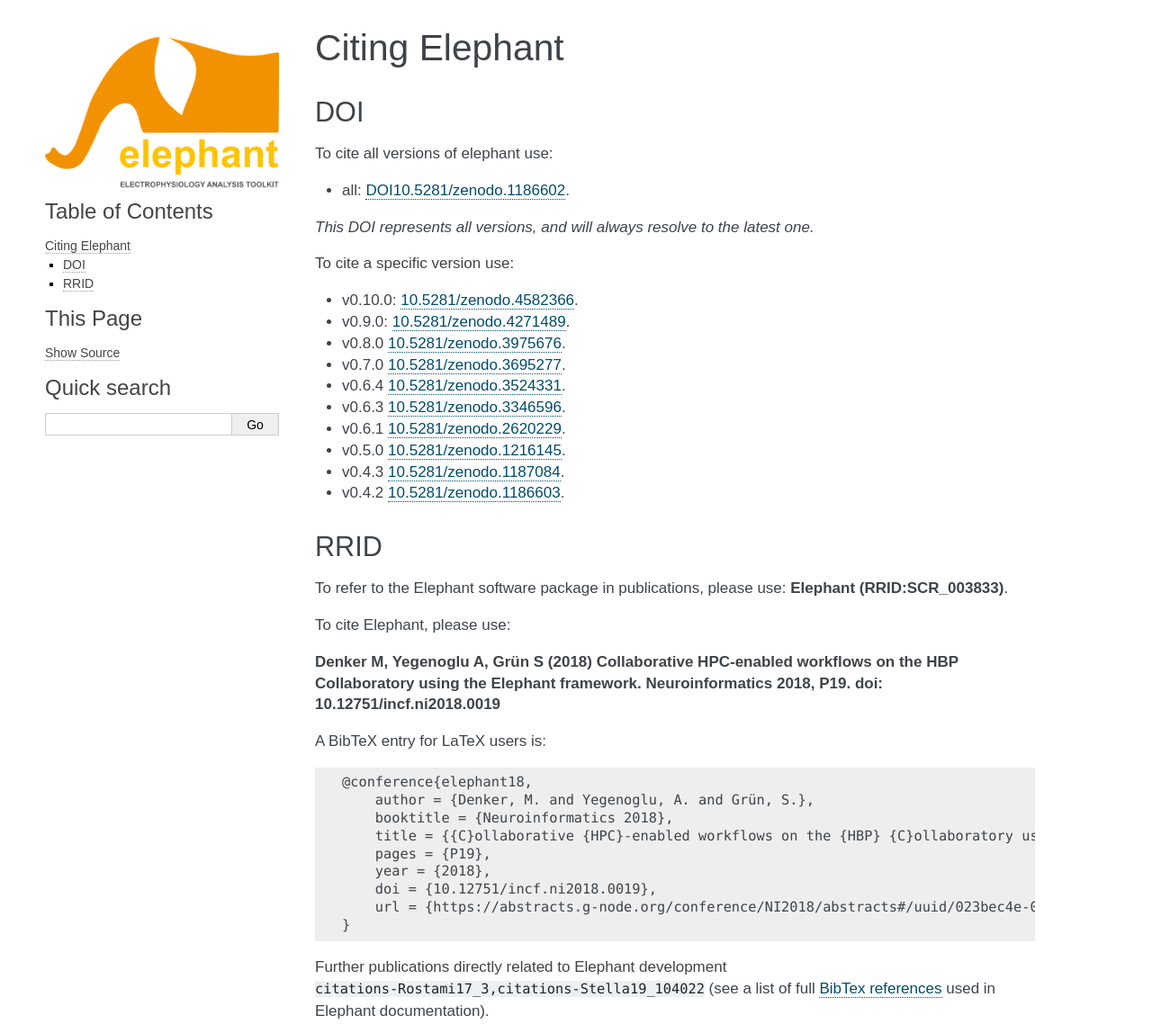
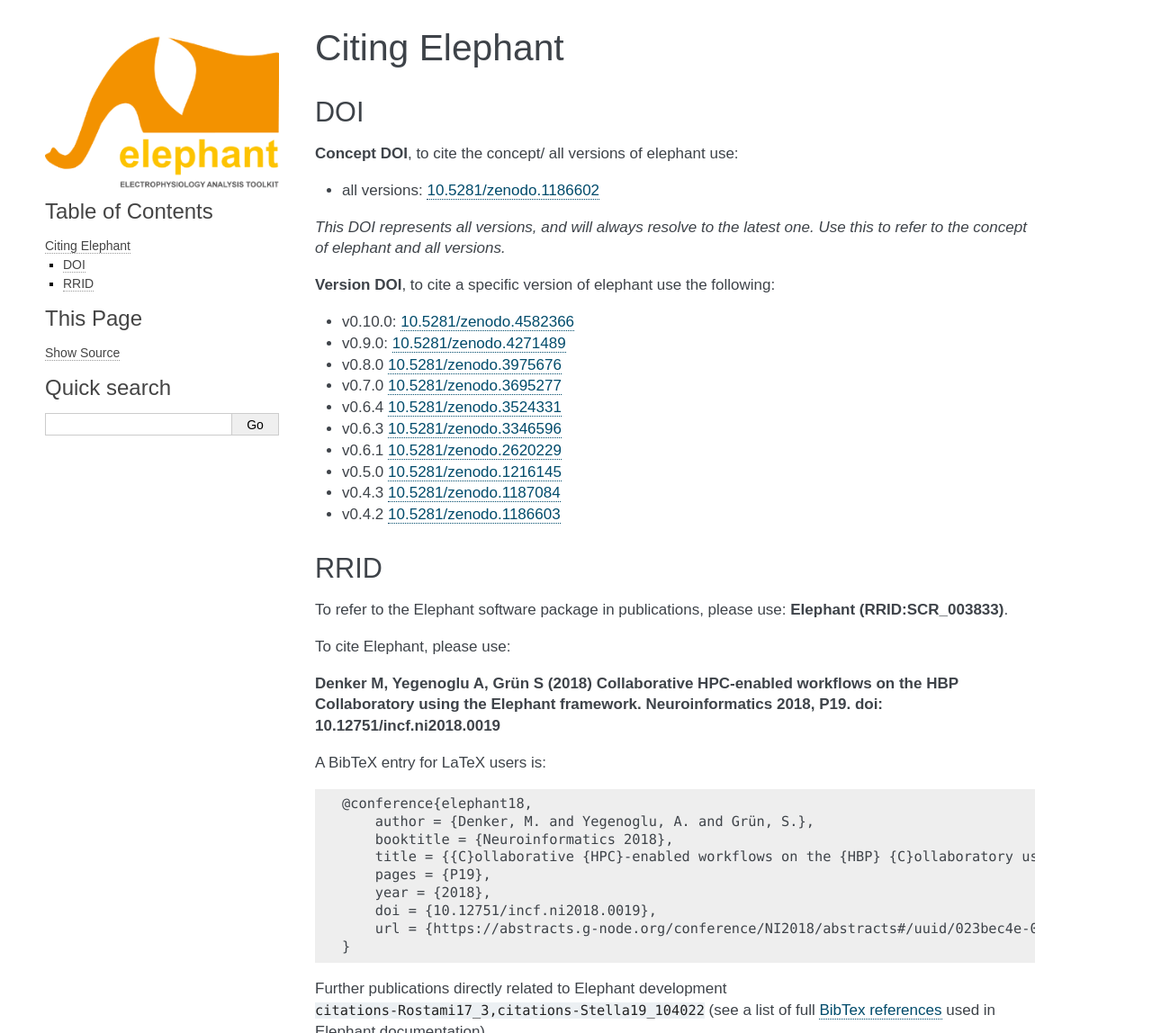
Before and after one commit to NeuralEnsemble/elephant, a Sphinx documentation site: the page built from doc/citation.rst, in a window 1280 px wide, cut to the strip 0-1148 px from the top of the page. Shown: the whole strip at 90% size. Built offline with Sphinx 7.4.7, drawn with Linux system fonts in a browser that asks for light colours; formulas are drawn with MathJax 3; pages that are not in the unit, such as notebooks, are missing from menus; cross-references to code outside the pages are shown as plain code.

Commit message:
added links for DOIs

```diff
--- a/doc/citation.rst
+++ b/doc/citation.rst
@@ -3,23 +3,25 @@ Citing Elephant
 ***************
 DOI
 ===============
-To cite all versions of elephant use:
+**Concept DOI**, to cite the concept/ all versions of elephant use:
 
-* all: `<DOI 10.5281/zenodo.1186602>`_.
+* all versions: `10.5281/zenodo.1186602 <https://doi.org/10.5281/zenodo.4582366>`_
+
 *This DOI represents all versions, and will always resolve to the latest one.*
+*Use this to refer to the concept of elephant and all versions.*
 
-To cite a specific version use:
+**Version DOI**, to cite a specific version of elephant use the following:
 
-* v0.10.0: `<10.5281/zenodo.4582366>`_.
-* v0.9.0: `<10.5281/zenodo.4271489>`_.
-* v0.8.0 `<10.5281/zenodo.3975676>`_.
-* v0.7.0 `<10.5281/zenodo.3695277>`_.
-* v0.6.4 `<10.5281/zenodo.3524331>`_.
-* v0.6.3 `<10.5281/zenodo.3346596>`_.
-* v0.6.1 `<10.5281/zenodo.2620229>`_.
-* v0.5.0 `<10.5281/zenodo.1216145>`_.
-* v0.4.3 `<10.5281/zenodo.1187084>`_.
-* v0.4.2 `<10.5281/zenodo.1186603>`_.
+* v0.10.0: `10.5281/zenodo.4582366 <https://doi.org/10.5281/zenodo.4582366>`_
+* v0.9.0: `10.5281/zenodo.4271489 <https://doi.org/10.5281/zenodo.4271489>`_
+* v0.8.0 `10.5281/zenodo.3975676 <https://doi.org/10.5281/zenodo.3975676>`_
+* v0.7.0 `10.5281/zenodo.3695277 <https://doi.org/10.5281/zenodo.3695277>`_
+* v0.6.4 `10.5281/zenodo.3524331 <https://doi.org/10.5281/zenodo.3524331>`_
+* v0.6.3 `10.5281/zenodo.3346596 <https://doi.org/10.5281/zenodo.3346596>`_
+* v0.6.1 `10.5281/zenodo.2620229 <https://doi.org/10.5281/zenodo.2620229>`_
+* v0.5.0 `10.5281/zenodo.1216145 <https://doi.org/10.5281/zenodo.1216145>`_
+* v0.4.3 `10.5281/zenodo.1187084 <https://doi.org/10.5281/zenodo.1187084>`_
+* v0.4.2 `10.5281/zenodo.1186603 <https://doi.org/10.5281/zenodo.1186603>`_
 
 RRID
 ===============
```
